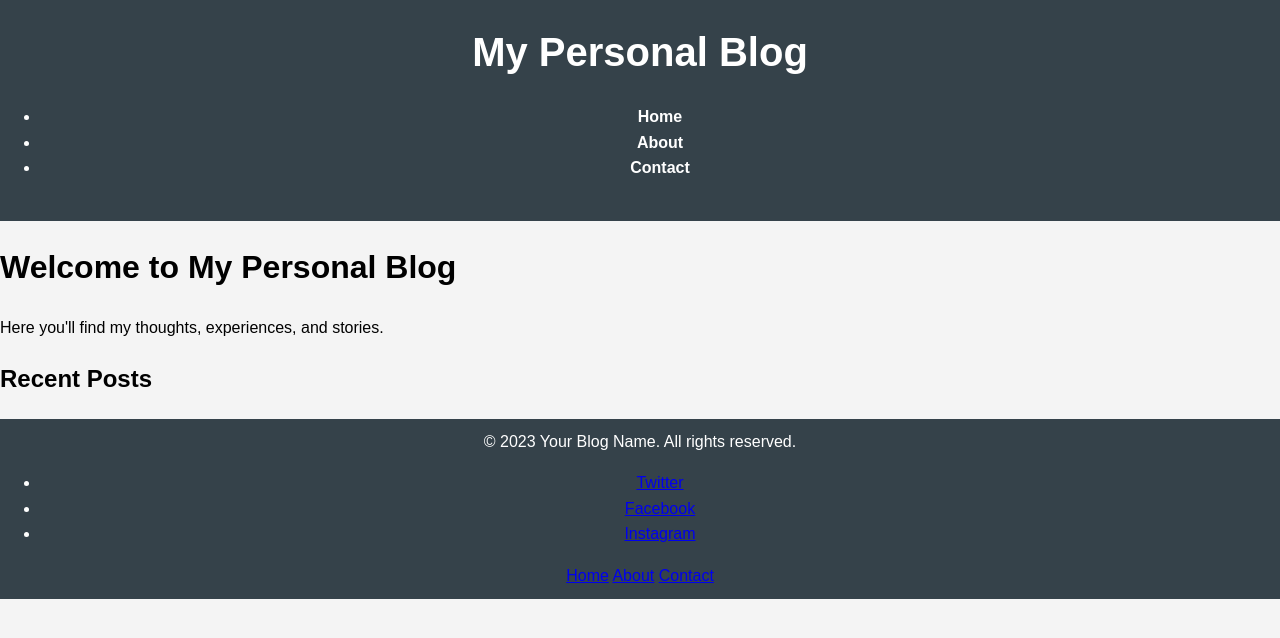
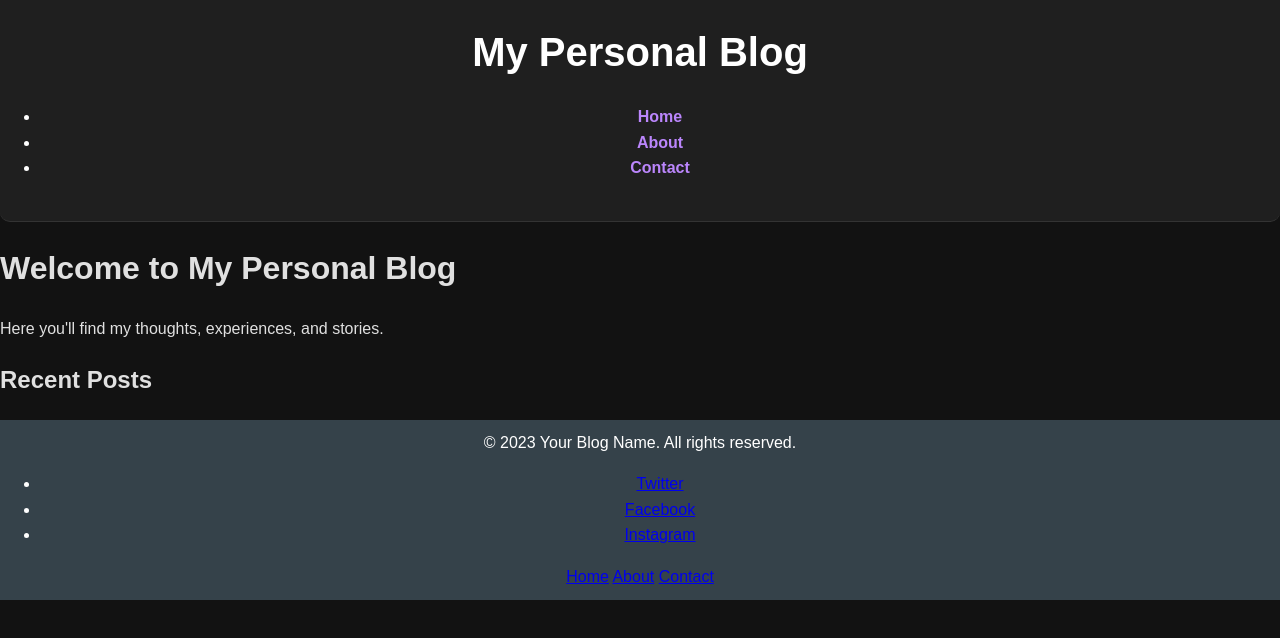
Before and after one commit to Quinny450/Quinny450.github.io, a website: page index.html in a window 1280 px wide. Drawn offline with Linux system fonts and the light colour scheme; no server answers.

Commit message:
Update index.html with dark theme styles and improved navigation aesthetics

```diff
--- a/index.html
+++ b/index.html
@@ -10,14 +10,17 @@
             line-height: 1.6;
             margin: 0;
             padding: 0;
-            background-color: #f4f4f4;
+            background-color: #121212;
+            color: #e0e0e0;
         }
 
         header {
-            background: #35424a;
+            background: #1f1f1f;
             color: #ffffff;
             padding: 20px 0;
             text-align: center;
+            border-bottom: 1px solid #333;
+            border-radius: 0 0 10px 10px;
         }
 
         header h1 {
@@ -30,20 +33,27 @@
         }
 
         nav a {
-            color: #ffffff;
+            color: #bb86fc;
             text-decoration: none;
             margin: 0 15px;
             font-weight: bold;
+            border-radius: 5px;
+            padding: 5px 10px;
         }
 
         nav a:hover {
             text-decoration: underline;
+            background-color: #333;
         }
 
         .container {
             width: 80%;
             margin: auto;
             overflow: hidden;
+            padding: 20px;
+            border-radius: 10px;
+            background-color: #1f1f1f;
+            box-shadow: 0 4px 8px rgba(0, 0, 0, 0.2);
         }
 
         article {
```
